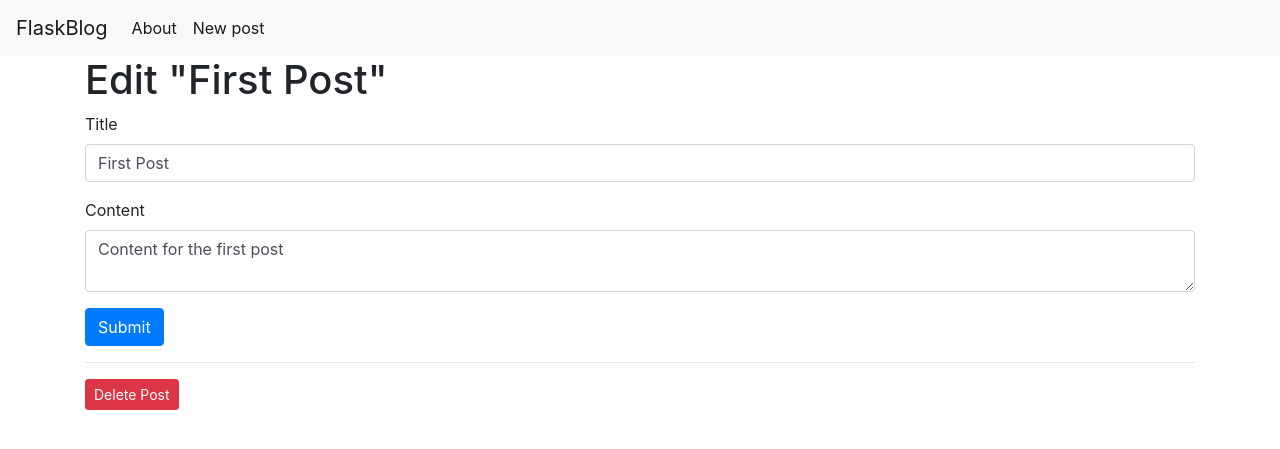
After one commit to DorofD/flaskBlog, a Flask app: page /1/edit in a window 1280 px wide. The commit adds this page. Shown: the top 449 px of the page. Run offline with Flask 2, Linux system fonts and the light colour scheme; data comes from the database, SQL or seed files in the repository; both versions use the stored data as it was after the commit; some libraries are stand-ins or nearby versions.

Commit message:
редактирование и удаление постов

```diff
--- a/flask_blog/app.py
+++ b/flask_blog/app.py
@@ -47,3 +47,34 @@ def create():
             conn.close()
             return redirect(url_for('index'))
     return render_template('create.html')
+
+@app.route('/<int:id>/edit', methods=('GET', 'POST'))
+def edit(id):
+    post = get_post(id)
+
+    if request.method == 'POST':
+        title = request.form['title']
+        content = request.form['content']
+
+        if not title:
+            flash('Title is required!')
+        else:
+            conn = get_db_connection()
+            conn.execute('UPDATE posts SET title = ?, content = ?'
+                         ' WHERE id = ?',
+                         (title, content, id))
+            conn.commit()
+            conn.close()
+            return redirect(url_for('index'))
+
+    return render_template('edit.html', post=post)
+
+@app.route('/<int:id>/delete', methods=('POST',))
+def delete(id):
+    post = get_post(id)
+    conn = get_db_connection()
+    conn.execute('DELETE FROM posts WHERE id = ?', (id,))
+    conn.commit()
+    conn.close()
+    flash('"{}" was successfully deleted!'.format(post['title']))
+    return redirect(url_for('index'))
--- /dev/null
+++ b/flask_blog/templates/edit.html
@@ -0,0 +1,30 @@
+{% extends 'base.html' %}
+
+{% block content %}
+<h1>{% block title %} Edit "{{ post['title'] }}" {% endblock %}</h1>
+
+<form method="post">
+    <div class="form-group">
+        <label for="title">Title</label>
+        <input type="text" name="title" placeholder="Post title"
+               class="form-control"
+               value="{{ request.form['title'] or post['title'] }}">
+        </input>
+    </div>
+
+    <div class="form-group">
+        <label for="content">Content</label>
+        <textarea name="content" placeholder="Post content"
+                  class="form-control">{{ request.form['content'] or post['content'] }}</textarea>
+    </div>
+    <div class="form-group">
+        <button type="submit" class="btn btn-primary">Submit</button>
+    </div>
+</form>
+<hr>
+<form action="{{ url_for('delete', id=post['id']) }}" method="POST">
+    <input type="submit" value="Delete Post"
+            class="btn btn-danger btn-sm"
+            onclick="return confirm('Are you sure you want to delete this post?')">
+</form>
+{% endblock %}
--- a/flask_blog/templates/index.html
+++ b/flask_blog/templates/index.html
@@ -5,5 +5,8 @@
   <h2>{{ post['title'] }}</h2>
 </a>
 <span class="badge badge-primary">{{ post['created'] }}</span>
+<a href="{{ url_for('edit', id=post['id']) }}">
+  <span class="badge badge-warning">Edit</span>
+</a>
 <hr />
 {% endfor %} {% endblock %}
```
Also changed, not shown: flask_blog/database.db.
